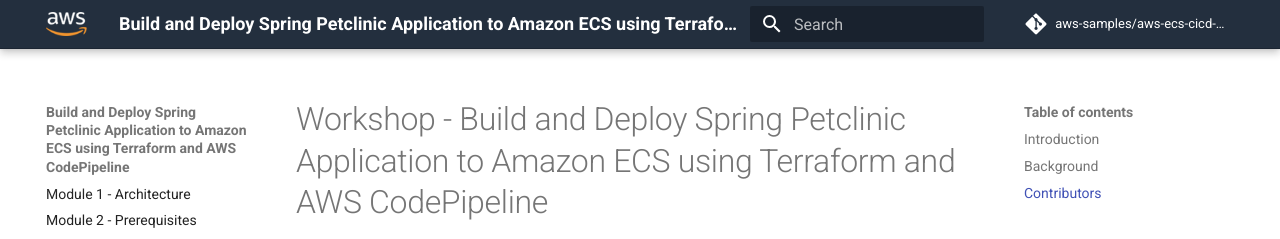
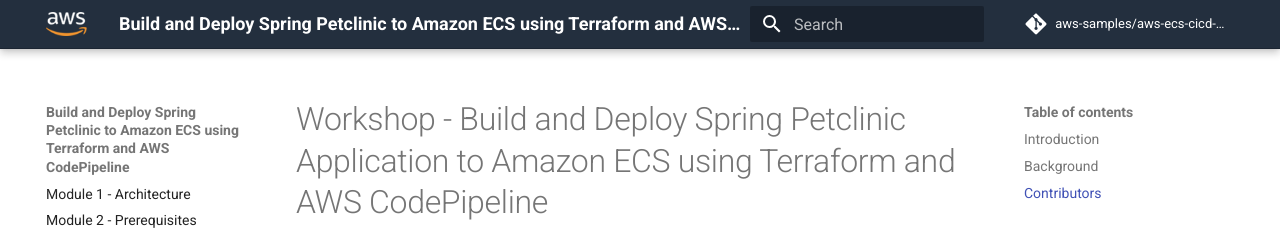
Before and after one commit to aws-samples/aws-ecs-cicd-terraform, an MkDocs documentation site: the page built from docs/index.md, in a window 1280 px wide. Shown: the top 239 px of the page. Built offline with MkDocs 1.6.1 and Material for MkDocs 9.7.7, drawn with Linux system fonts in a browser that asks for light colours; comment, search, counter and statistics services are not loaded.

Commit message:
Update mkdocs.yml

```diff
--- a/mkdocs.yml
+++ b/mkdocs.yml
@@ -1,6 +1,6 @@
 # Project information
 
-site_name: Build and Deploy Spring Petclinic Application to Amazon ECS using Terraform and AWS CodePipeline
+site_name: Build and Deploy Spring Petclinic to Amazon ECS using Terraform and AWS CodePipeline
 site_short_name: DevOps Pipelines
 site_author: 'irsbuchh@amazon.com'
 
```
